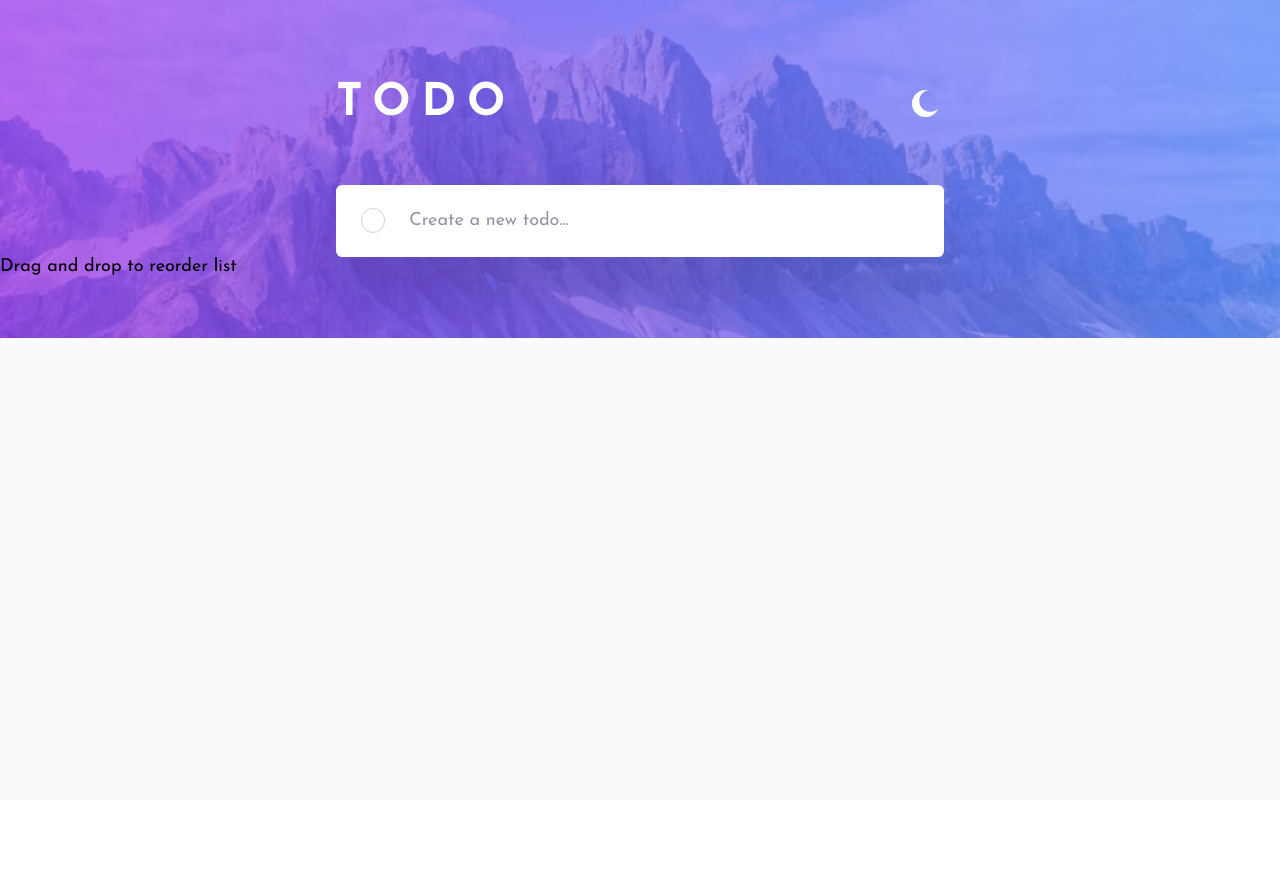
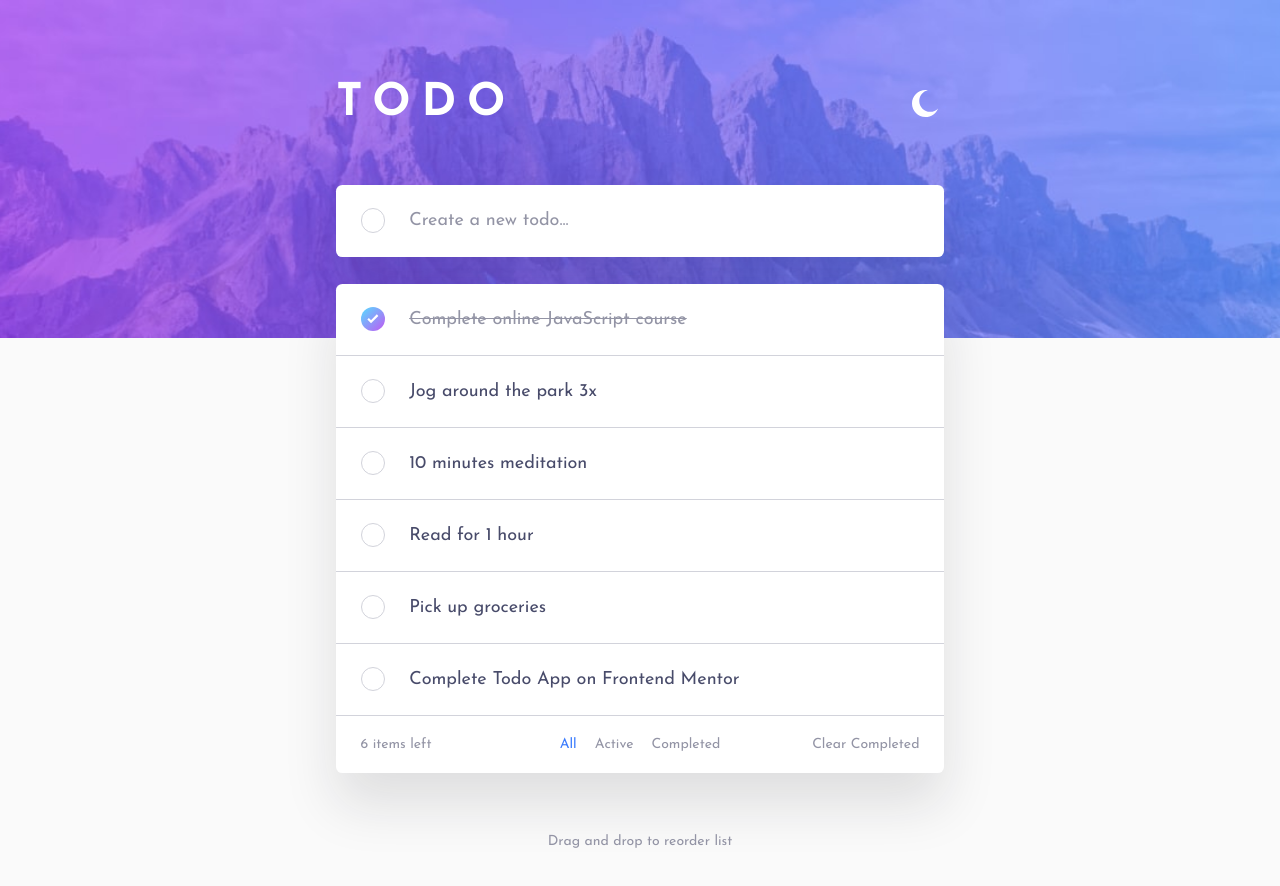
Before and after one commit to lipehfama/todo-app-main, a Vue app: page / in a window 1280 px wide. Shown: the top 886 px of the page. Before the commit the page ends 800 px from the top, so only its background shows below. Built offline with nearby package versions, Linux system fonts and the light colour scheme.

Commit message:
add todo task list

```diff
--- a/src/App.vue
+++ b/src/App.vue
@@ -2,12 +2,54 @@
 import { ref } from "vue";
 import Header from "./components/Header/Header.vue";
 import TodoInput from "./components/TodoInput/TodoInput.vue";
+import TodoList from "./components/TodoList/TodoList.vue";
 import Footer from "./components/Footer/Footer.vue";
 
-const todos = ref<string[]>([]);
+type Todo = {
+  id: number;
+  title: string;
+  completed: boolean;
+};
+
+const todos = ref<Todo[]>([
+  {
+    id: 1,
+    title: "Complete online JavaScript course",
+    completed: true,
+  },
+  {
+    id: 2,
+    title: "Jog around the park 3x",
+    completed: false,
+  },
+  {
+    id: 3,
+    title: "10 minutes meditation",
+    completed: false,
+  },
+  {
+    id: 4,
+    title: "Read for 1 hour",
+    completed: false,
+  },
+  {
+    id: 5,
+    title: "Pick up groceries",
+    completed: false,
+  },
+  {
+    id: 6,
+    title: "Complete Todo App on Frontend Mentor",
+    completed: false,
+  },
+]);
 
 function createTodo(title: string) {
-  todos.value.push(title);
+  todos.value.unshift({
+    id: Date.now(),
+    title,
+    completed: false,
+  });
 }
 </script>
 
@@ -17,9 +59,9 @@
 
     <section class="app__content" aria-label="Todo app">
       <TodoInput @create="createTodo" />
+      <TodoList :todos="todos" />
+      <Footer />
     </section>
-
-    <Footer />
   </main>
 </template>
 
@@ -30,11 +72,14 @@
 }
 
 .app__content {
+  display: grid;
+  gap: 1.5rem;
   inline-size: min(100% - 3rem, var(--content-width));
   margin-block-start: -8.5rem;
   margin-inline: auto;
 
   @media (width < 48rem) {
+    gap: 1rem;
     inline-size: min(100% - 1.5rem, var(--content-width));
     margin-block-start: -6rem;
   }
--- a/src/components/Footer/Footer.vue
+++ b/src/components/Footer/Footer.vue
@@ -1,5 +1,5 @@
 <template>
-  <footer>Drag and drop to reorder list</footer>
+  <footer class="footer">Drag and drop to reorder list</footer>
 </template>
 
 <style scoped>
--- a/src/components/Footer/style.css
+++ b/src/components/Footer/style.css
@@ -1 +1,9 @@
 @import "../../assets/styles/main.css";
+
+.footer {
+  padding-block: 1.75rem 3rem;
+  color: var(--todo-muted);
+  font-size: 0.78rem;
+  line-height: 1.4;
+  text-align: center;
+}
--- /dev/null
+++ b/src/components/TodoList/TodoList.vue
@@ -0,0 +1,60 @@
+<script setup lang="ts">
+type Todo = {
+  id: number;
+  title: string;
+  completed: boolean;
+};
+
+defineProps<{
+  todos: Todo[];
+}>();
+</script>
+
+<template>
+  <section class="todo-list" aria-label="Todo list">
+    <ul class="todo-list__items">
+      <li
+        v-for="todo in todos"
+        :key="todo.id"
+        class="todo-list__item"
+        :class="{ 'todo-list__item--completed': todo.completed }"
+      >
+        <button
+          class="todo-list__check"
+          type="button"
+          :aria-label="todo.completed ? 'Mark todo as active' : 'Mark todo as completed'"
+        >
+          <img
+            v-if="todo.completed"
+            src="../../assets/images/icons/icon-check.svg"
+            alt=""
+          />
+        </button>
+
+        <span class="todo-list__text">{{ todo.title }}</span>
+
+        <button class="todo-list__remove" type="button" aria-label="Remove todo">
+          <img src="../../assets/images/icons/icon-cross.svg" alt="" />
+        </button>
+      </li>
+    </ul>
+
+    <footer class="todo-list__actions">
+      <span>{{ todos.length }} items left</span>
+
+      <nav class="todo-list__filters" aria-label="Todo filters">
+        <button class="todo-list__filter todo-list__filter--active" type="button">
+          All
+        </button>
+        <button class="todo-list__filter" type="button">Active</button>
+        <button class="todo-list__filter" type="button">Completed</button>
+      </nav>
+
+      <button class="todo-list__clear" type="button">Clear Completed</button>
+    </footer>
+  </section>
+</template>
+
+<style scoped>
+@import "./style.css";
+</style>
--- /dev/null
+++ b/src/components/TodoList/style.css
@@ -0,0 +1,144 @@
+.todo-list {
+  overflow: hidden;
+  border-radius: 0.35rem;
+  background-color: var(--todo-surface);
+  box-shadow: 0 1.75rem 3rem hsl(235 21% 11% / 0.12);
+
+  & .todo-list__items {
+    list-style: none;
+  }
+
+  & .todo-list__item {
+    display: grid;
+    grid-template-columns: auto minmax(0, 1fr) auto;
+    align-items: center;
+    column-gap: 1.35rem;
+    min-block-size: 4rem;
+    padding-inline: 1.35rem;
+    border-block-end: 0.0625rem solid var(--todo-border);
+    color: var(--todo-text);
+  }
+
+  & .todo-list__item--completed {
+    color: var(--todo-muted);
+    text-decoration-line: line-through;
+  }
+
+  & .todo-list__check,
+  & .todo-list__remove,
+  & .todo-list__filter,
+  & .todo-list__clear {
+    border: 0;
+    font: inherit;
+    background: transparent;
+    cursor: pointer;
+  }
+
+  & .todo-list__check {
+    display: grid;
+    place-items: center;
+    inline-size: 1.35rem;
+    aspect-ratio: 1;
+    border: 0.0625rem solid var(--todo-border);
+    border-radius: 50%;
+  }
+
+  & .todo-list__item--completed .todo-list__check {
+    border: 0;
+    background: var(--check-background);
+  }
+
+  & .todo-list__check img {
+    inline-size: 0.65rem;
+  }
+
+  & .todo-list__text {
+    min-inline-size: 0;
+    overflow-wrap: anywhere;
+  }
+
+  & .todo-list__remove {
+    display: grid;
+    place-items: center;
+    opacity: 0;
+    transition: opacity 150ms ease;
+  }
+
+  & .todo-list__item:hover .todo-list__remove,
+  & .todo-list__remove:focus-visible {
+    opacity: 1;
+  }
+
+  & .todo-list__remove img {
+    inline-size: 1rem;
+  }
+
+  & .todo-list__actions {
+    display: grid;
+    grid-template-columns: 1fr auto 1fr;
+    align-items: center;
+    min-block-size: 3.2rem;
+    padding-inline: 1.35rem;
+    color: var(--todo-muted);
+    font-size: 0.78rem;
+  }
+
+  & .todo-list__filters {
+    display: flex;
+    gap: 1rem;
+  }
+
+  & .todo-list__filter,
+  & .todo-list__clear {
+    color: inherit;
+  }
+
+  & .todo-list__filter:hover,
+  & .todo-list__clear:hover,
+  & .todo-list__filter--active {
+    color: var(--blue-five-hundred);
+  }
+
+  & .todo-list__clear {
+    justify-self: end;
+  }
+
+  @media (width < 48rem) {
+    overflow: visible;
+
+    & .todo-list__item {
+      column-gap: 0.85rem;
+      min-block-size: 3.25rem;
+      padding-inline: 1.1rem;
+      font-size: 0.85rem;
+    }
+
+    & .todo-list__check {
+      inline-size: 1.2rem;
+    }
+
+    & .todo-list__remove {
+      opacity: 1;
+    }
+
+    & .todo-list__actions {
+      grid-template-columns: 1fr 1fr;
+      row-gap: 1rem;
+      min-block-size: auto;
+      padding-block: 1rem;
+      padding-inline: 1.1rem;
+    }
+
+    & .todo-list__filters {
+      grid-column: 1 / -1;
+      grid-row: 2;
+      justify-content: center;
+      padding-block: 0.95rem;
+      border-radius: 0.3rem;
+      background-color: var(--todo-surface);
+      box-shadow: 0 1.75rem 3rem hsl(235 21% 11% / 0.12);
+      font-weight: 700;
+      order: 1;
+    }
+  }
+}
```
